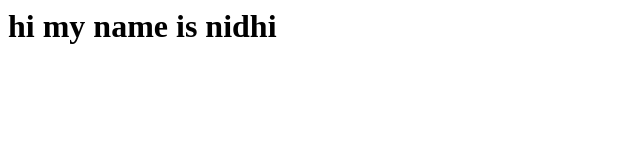
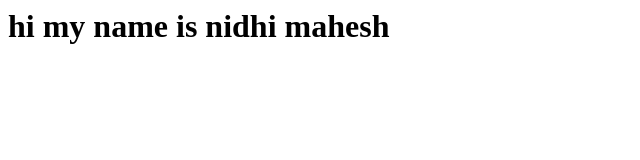
Before and after one commit to nidhim2003/first-report, a plain HTML site: page index.html in a window 1280 px wide. Shown: the whole page, without its empty margins (0-640 px from the left). Drawn offline with Linux system fonts and the light colour scheme.

Commit message:
added full name and html

```diff
--- a/index.html
+++ b/index.html
@@ -1 +1,3 @@
-<h1> hi my name is nidhi </h1>
+<html>
+    <h1> hi my name is nidhi mahesh </h1>
+</html>
```
